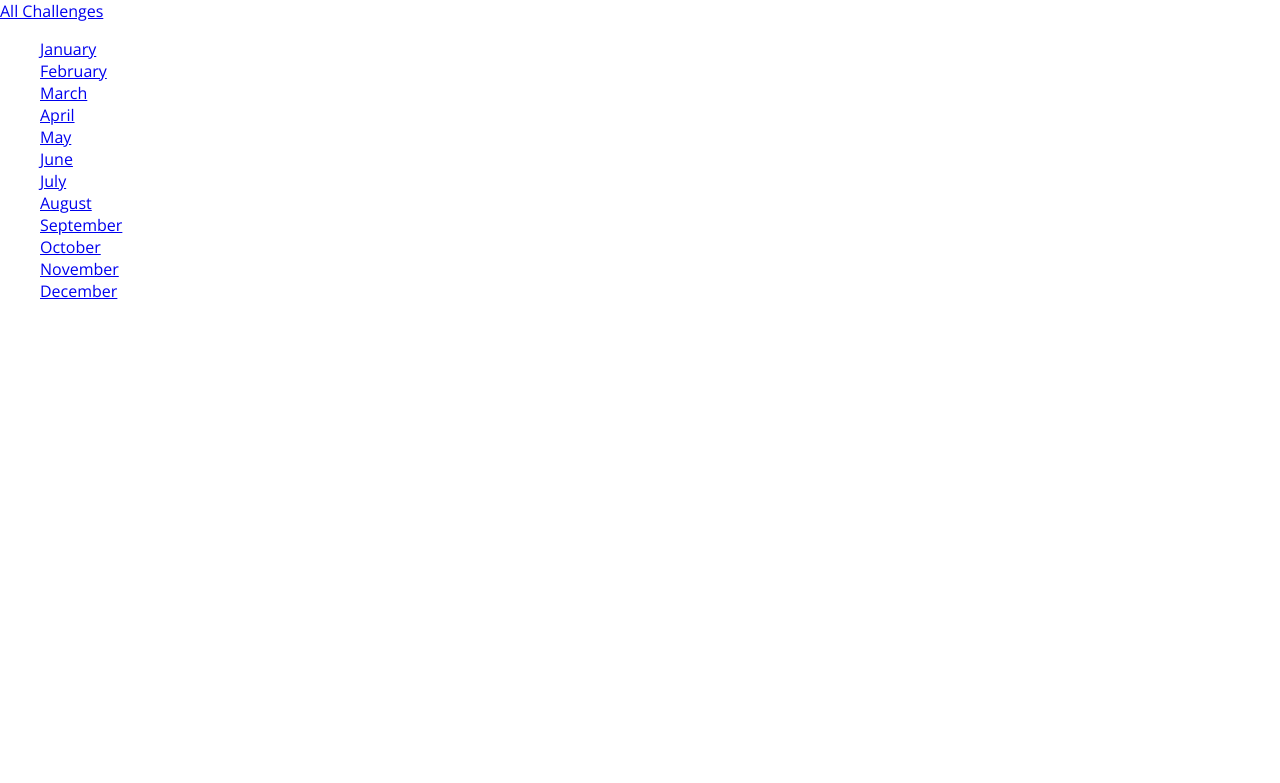
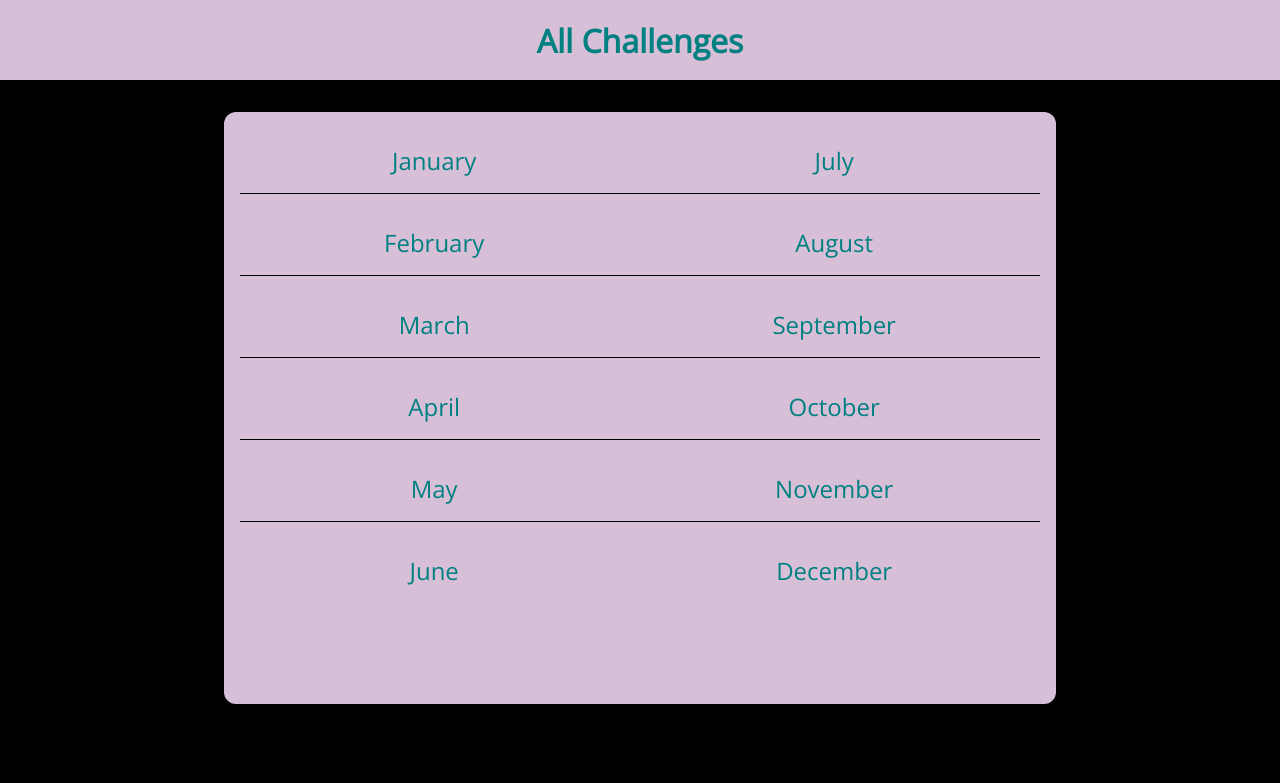
Before and after one commit to annfoma/monthly_challenges, a Django app: page /challenge/ in a window 1280 px wide. Shown: the top 783 px of the page. Run offline with Django 4.2, Linux system fonts and the light colour scheme.

Commit message:
add style

```diff
--- /dev/null
+++ b/challenges/static/challenges.css
@@ -0,0 +1,35 @@
+ul {
+	list-style: none;
+	margin: 2rem auto;
+	width: 90%;
+	max-width: 50rem;
+	box-shadow: 0 2px 8px rgba(0, 0, 0, 0.26);
+	padding: 1rem;
+	border-radius: 12px;
+	display: flex;
+	flex-direction: column;
+	flex-wrap: wrap;
+	height: 35rem;
+	background-color: #D8BFD8;
+}
+li {
+	margin: 1rem 0;
+	text-align: center;
+	font-size: 1.5rem;
+	border-bottom: 1px solid;
+	padding-bottom: 1rem;
+}
+li:last-of-type,
+li:nth-of-type(6) {
+	border-bottom: none ;
+}
+
+li a {
+	text-decoration: none;
+	color: #008080;
+}
+
+li a:hover,
+li a:active {
+	color: #000080;
+}
--- a/challenges/static/challenges/challenges.css
+++ b/challenges/static/challenges/challenges.css
@@ -1,3 +1,16 @@
 ul {
 	list-style: none;
+	margin: 2rem auto;
+	width: 90%;
+	max-width: 50rem;
+	box-shadow: 0 2px 8px rgba(0, 0, 0, 0.26);
+	padding: 1rem;
+	border-radius: 12px;
 }
+
+li {
+	margin: 1rem 0;
+	text-align: center;
+	font-size: 1.5rem;
+	border-bottom: 1px solid;
+}
--- /dev/null
+++ b/challenges/static/includes/header.css
@@ -0,0 +1,22 @@
+header {
+	width: 100%;
+	height: 5rem;
+	background-color: #D8BFD8;
+}
+header nav {
+	width: 100%;
+	height: 100%;
+	display: flex;
+	justify-content: center;
+	align-items: center;
+}
+header nav a {
+	color: #008080;
+	font-weight: bold;
+	font-size: 2rem ;
+	text-decoration: none;
+}
+header nav a:hover,
+header nav a:active {
+	color: #000080;
+}
--- a/challenges/static/styles.css
+++ b/challenges/static/styles.css
@@ -6,4 +6,5 @@ html {
 
 body {
 	margin: 0;
+	background-color: black;
 }
--- a/challenges/templates/challenges/includes/header.html
+++ b/challenges/templates/challenges/includes/header.html
@@ -1,3 +1,4 @@
+
 <header>
   <nav>
     <a href="{% url 'index' %}">All Challenges</a>
--- a/challenges/templates/challenges/index.html
+++ b/challenges/templates/challenges/index.html
@@ -1,7 +1,8 @@
 {% extends "base.html" %}
 {% load static  %}
 {% block css_files %}
-  <link rel="stylesheet" href="{% static "challenges/challenges.css" %}">
+  <link rel="stylesheet" href="{% static 'challenges.css' %}">
+  <link rel="stylesheet" href="{% static 'includes/header.css' %}">
 {% endblock %}
 
     {% block page_title %}
```
Also changed, not shown: challenges/static/challenge.css (added, +20 -0 lines), challenges/templates/challenges/challenge.html (+7 -1 lines).
